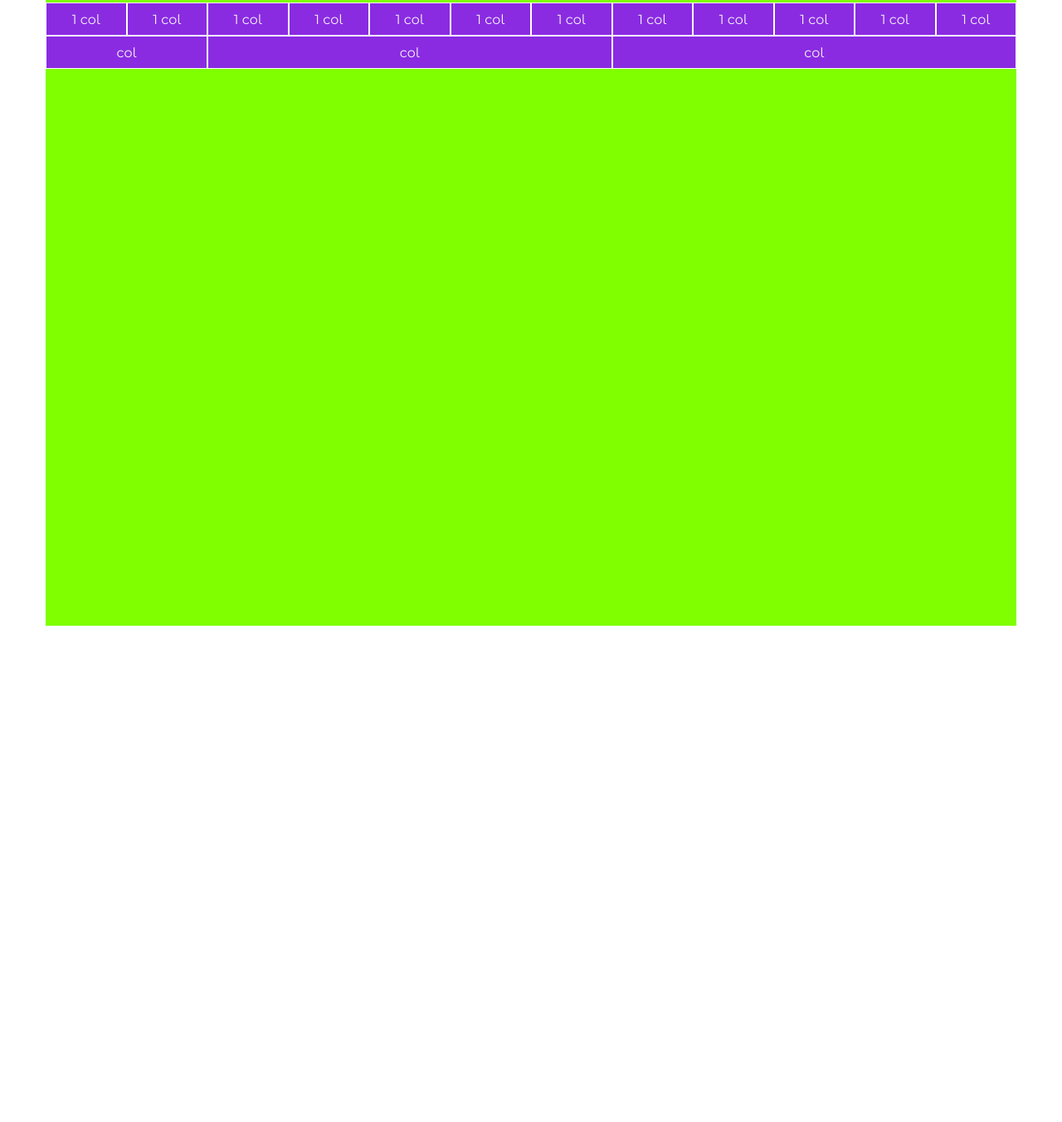
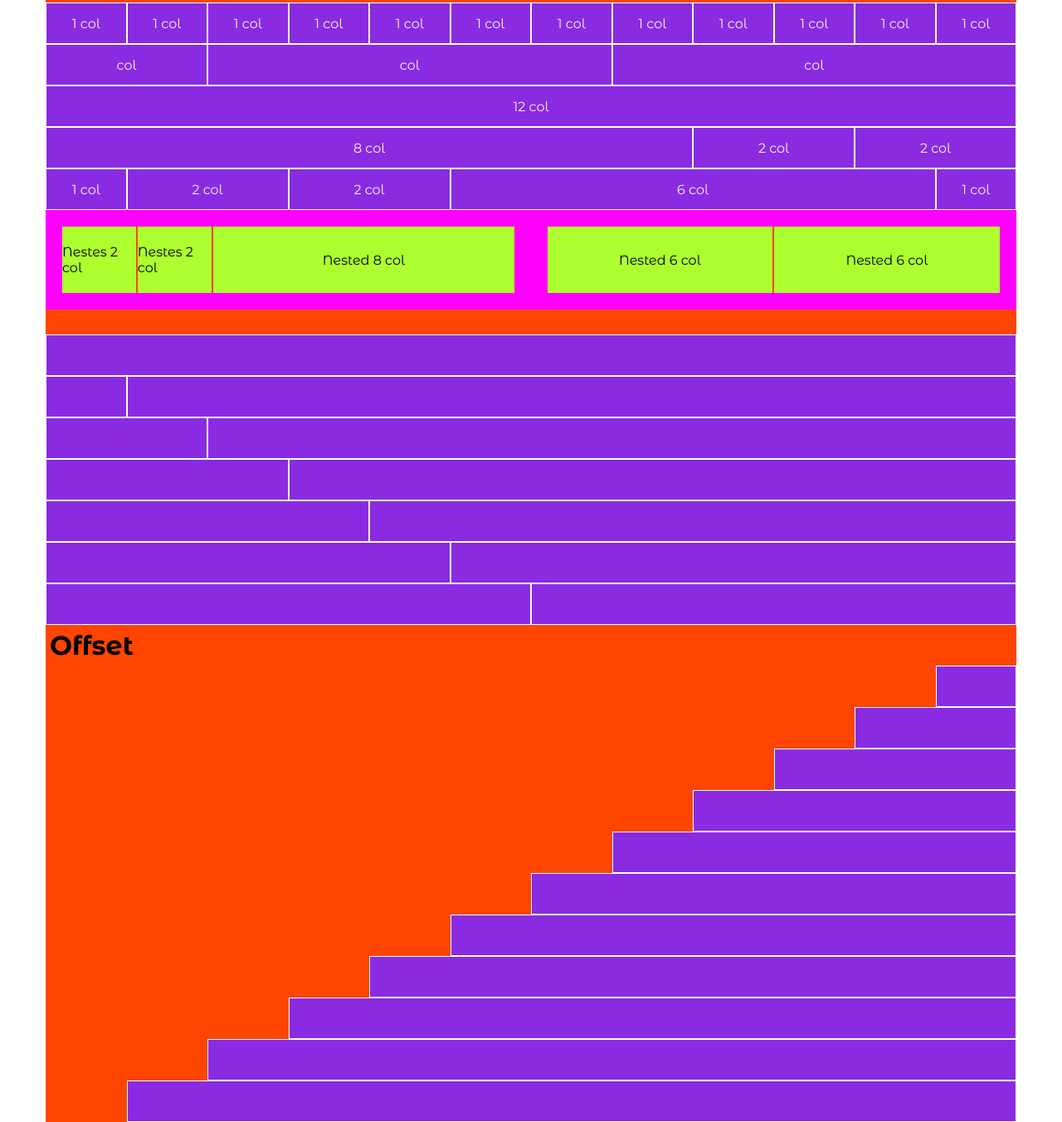
Before and after one commit to Mantured/html-css-12bool, a plain HTML site: page index.html in a window 1280 px wide. Shown: the part 46-1398 px from the top of the page at 83% size. Before the commit the page ends 800 px from the top, so only its background shows below. Drawn offline with Linux system fonts and the light colour scheme.

Commit message:
concluso

```diff
--- a/css/style.css
+++ b/css/style.css
@@ -4,22 +4,12 @@ body{
 }
 
 .wrapper{
-    height: 100vh;
-    background-color: chartreuse;
+    height: 100%;
+    background-color: orangered;
 }
 
 h1{
     padding: 5px;
-}
-
-.viola{
-    height: 5vh;
-    display: flex;
-    color:whitesmoke;
-    align-items: center;
-    justify-content: center;
-    border: 1px solid white;
-    background-color: blueviolet;
 }
 
 /* ! se voglio centrare il contenuto (testo) - lo dovrò dare al parent in questo caso alla row*/
@@ -35,3 +25,35 @@ h1{
     justify-content: center;
     align-items: center;
 } */
+
+
+.viola{
+    display: flex;
+    height: 50px;
+    align-items: center;
+    color:whitesmoke;
+    justify-content: center;
+    border: 1px solid white;
+    background-color: blueviolet;
+}
+
+.green{
+    display:flex;
+    height: 80px;
+    color: black;
+    align-items: center;
+    justify-content: center;
+    background-color: greenyellow;
+}
+
+.margin-right{
+    border-right: 2px solid orangered;
+}
+
+.heavy-setting{
+    border: 20px solid magenta;
+}
+
+.empty{
+    height: 30px;
+}
--- a/index.html
+++ b/index.html
@@ -28,7 +28,9 @@
 
     <!-- contenitor -->
     <div class="wrapper">
+
         <h1>Esercizio per Casa</h1>
+
         <div class="row">
             <div class="col-1 viola">1 col</div>
             <div class="col-1 viola">1 col</div>
@@ -49,6 +51,139 @@
             <div class="col-5 viola">col</div>
             <div class="col-5 viola">col</div>
         </div>
+
+        <div class="row">
+            <div class="col-12 viola">12 col</div>
+        </div>
+
+        <div class="row">
+            <div class="col-8 viola">8 col</div>
+            <div class="col-2 viola">2 col</div>
+            <div class="col-2 viola">2 col</div>
+        </div>
+
+        <div class="row">
+            <div class="col-1 viola">1 col</div>
+            <div class="col-2 viola">2 col</div>
+            <div class="col-2 viola">2 col</div>
+            <div class="col-6 viola">6 col</div>
+            <div class="col-1 viola">1 col</div>
+        </div>
+
+        <div class="row">
+            <div class="col-6 heavy-setting ">
+                <div class="row">
+                    <div class="col-2 green margin-right">Nestes 2 col</div>
+                    <div class="col-2 green margin-right">Nestes 2 col</div>
+                    <div class="col-8 green">Nested 8 col</div>
+                </div>
+            </div>
+            <div class="col-6 heavy-setting">
+                <div class="row">
+                    <div class="col-6 green margin-right">Nested 6 col</div>
+                    <div class="col-6 green">Nested 6 col</div>
+                </div>
+            </div>
+        </div>
+        <div class="empty"></div>
+
+        <div class="row">
+            <div class="col-12 viola"></div>
+        </div>
+
+        <div class="row">
+            <div class="col-1 viola"></div>
+            <div class="col-11 viola"></div>
+        </div>
+
+        <div class="row">
+            <div class="col-2 viola"></div>
+            <div class="col-10 viola"></div>
+        </div>
+
+        <div class="row">
+            <div class="col-3 viola"></div>
+            <div class="col-9 viola"></div>
+        </div>
+
+        <div class="row">
+            <div class="col-4 viola"></div>
+            <div class="col-8 viola"></div>
+        </div>
+
+        <div class="row">
+            <div class="col-5 viola"></div>
+            <div class="col-7 viola"></div>
+        </div>
+
+        <div class="row">
+            <div class="col-6 viola"></div>
+            <div class="col-6 viola"></div>
+        </div>
+
+        <h1>Offset</h1>
+
+        <div class="row">
+            <div class="col-offset-11"></div>
+            <div class="col-1 viola"></div>
+        </div>
+
+        <div class="row">
+            <div class="col-offset-10"></div>
+            <div class="col-2 viola"></div>
+        </div>
+
+        <div class="row">
+            <div class="col-offset-9"></div>
+            <div class="col-3 viola"></div>
+        </div>
+
+        <div class="row">
+            <div class="col-offset-8"></div>
+            <div class="col-4 viola"></div>
+        </div>
+
+        <div class="row">
+            <div class="col-offset-7"></div>
+            <div class="col-5 viola"></div>
+        </div>
+
+        <div class="row">
+            <div class="col-offset-6"></div>
+            <div class="col-6 viola"></div>
+        </div>
+
+        <div class="row">
+            <div class="col-offset-5"></div>
+            <div class="col-7 viola"></div>
+        </div>
+
+        <div class="row">
+            <div class="col-offset-4"></div>
+            <div class="col-8 viola"></div>
+        </div>
+
+        <div class="row">
+            <div class="col-offset-3"></div>
+            <div class="col-9 viola"></div>
+        </div>
+
+        <div class="row">
+            <div class="col-offset-2"></div>
+            <div class="col-10 viola"></div>
+        </div>
+
+        <div class="row">
+            <div class="col-offset-1"></div>
+            <div class="col-11 viola"></div>
+        </div>
+
+
+
+
+
+
+
     </div>
 
 
```
